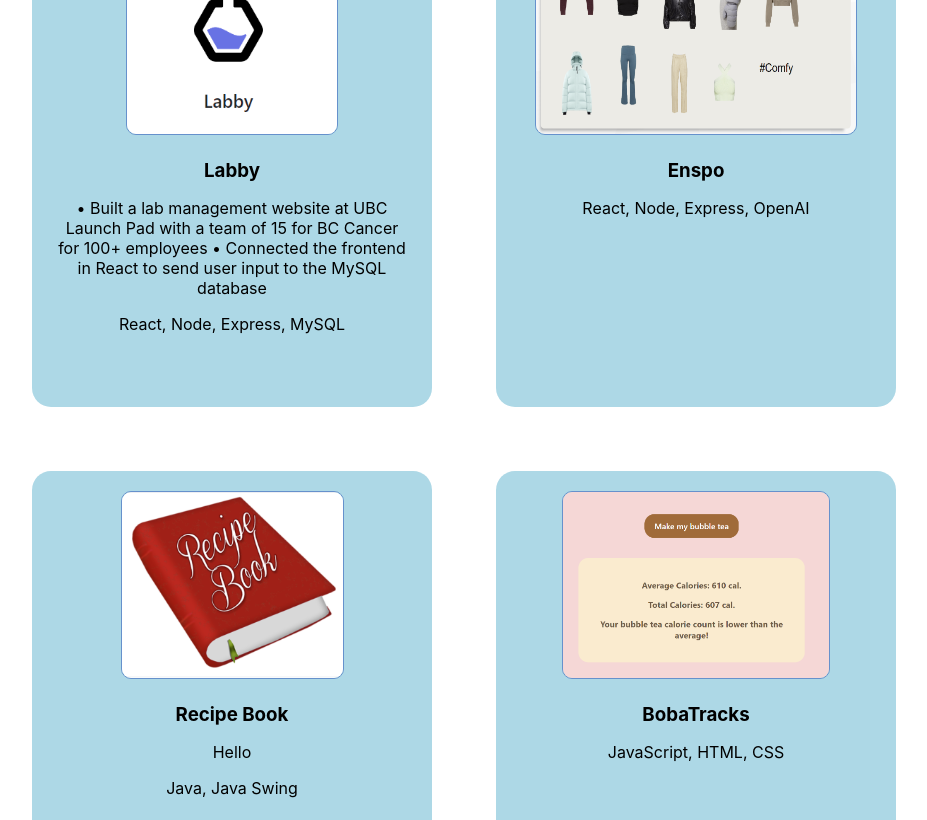
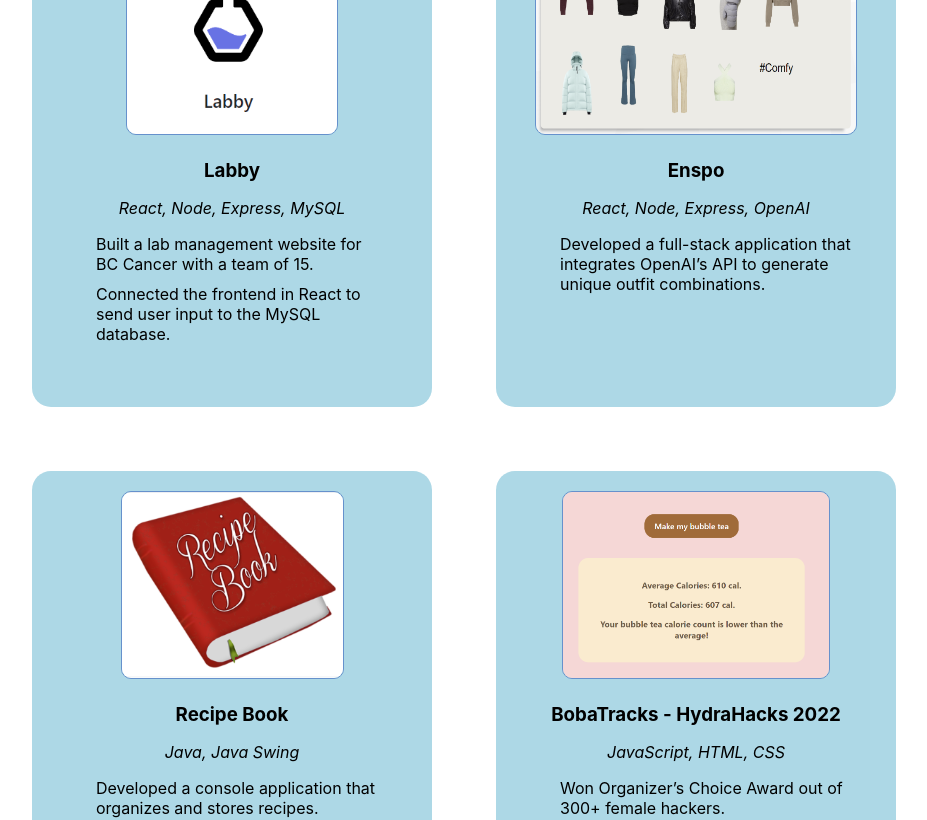
Before and after one commit to sarahhcheng/Portfolio, a React (Create React App) app: page /projects in a window 1280 px wide. Shown: the part 280-1100 px from the top of the page, without its empty margins (176-1103 px from the left). Built offline with nearby package versions, Linux system fonts and the light colour scheme.

Commit message:
update project description

```diff
--- a/src/components/ProjectCards/Card.js
+++ b/src/components/ProjectCards/Card.js
@@ -1,7 +1,18 @@
 import "./card.css";
 
 function Card(props) {
-  const { title, description, tech, image } = props;
+  const { title, description = "", tech, image } = props;
+
+  let descriptionPoints;
+  var isDescription = false;
+
+  if (description.length > 0) {
+    descriptionPoints = description.split("$");
+    var isDescription = true;
+    console.log(isDescription);
+  }
+
+  console.log(isDescription);
   return (
     <>
       <div class="project-item">
@@ -15,8 +26,16 @@ function Card(props) {
         </div>
         <div class="project-text">
           <h3>{title}</h3>
-          <p class="description">{description}</p>
           <p class="tech">{tech}</p>
+          {isDescription ? (
+            <ul class="description">
+              {descriptionPoints.map((point) => (
+                <li>{point.trim()}</li>
+              ))}
+            </ul>
+          ) : (
+            <></>
+          )}
         </div>
         <div class="project-buttons">
           <a
--- a/src/components/ProjectCards/card.css
+++ b/src/components/ProjectCards/card.css
@@ -58,3 +58,13 @@ h3 {
   max-width: 80%;
   margin: 0 auto;
 }
+
+.tech {
+  font-style: italic;
+}
+
+li {
+  text-align: left;
+  font-weight: normal;
+  display: block;
+}
--- a/src/components/ProjectPage/ProjectPage.js
+++ b/src/components/ProjectPage/ProjectPage.js
@@ -8,26 +8,29 @@ function ProjectPage() {
       <div className="project-container">
         <Card
           title="Labby"
-          description="• Built a lab management website at UBC Launch Pad with a team of 15 for BC Cancer for 100+ employees
-• Connected the frontend in React to send user input to the MySQL database"
+          description="Built a lab management website for BC Cancer with a team of 15.$
+Connected the frontend in React to send user input to the MySQL database."
           tech="React, Node, Express, MySQL"
           image="labby"
         />
         <Card
           title="Enspo"
-          description=""
+          description="Developed a full-stack application that integrates OpenAI’s API to generate unique outfit combinations.
+"
           tech="React, Node, Express, OpenAI"
           image="enspo"
         />
         <Card
           title="Recipe Book"
           tech="Java, Java Swing"
-          description="Hello"
+          description="Developed a console application that organizes and stores recipes.$ I made this because I was living by myself for the first time and wanted to learn how to cook."
           image="recipebook"
         />
         <Card
-          title="BobaTracks"
+          title="BobaTracks - HydraHacks 2022"
           tech="JavaScript, HTML, CSS"
+          description="Won Organizer’s Choice Award out of 300+ female hackers. $
+Developed front-end application that tracks bubble tea calories based on flavors, toppings, and sugar."
           image="bobatracks"
         />
         <Card title="AReward" tech="Figma, UX/UI" image="areward" />
```
